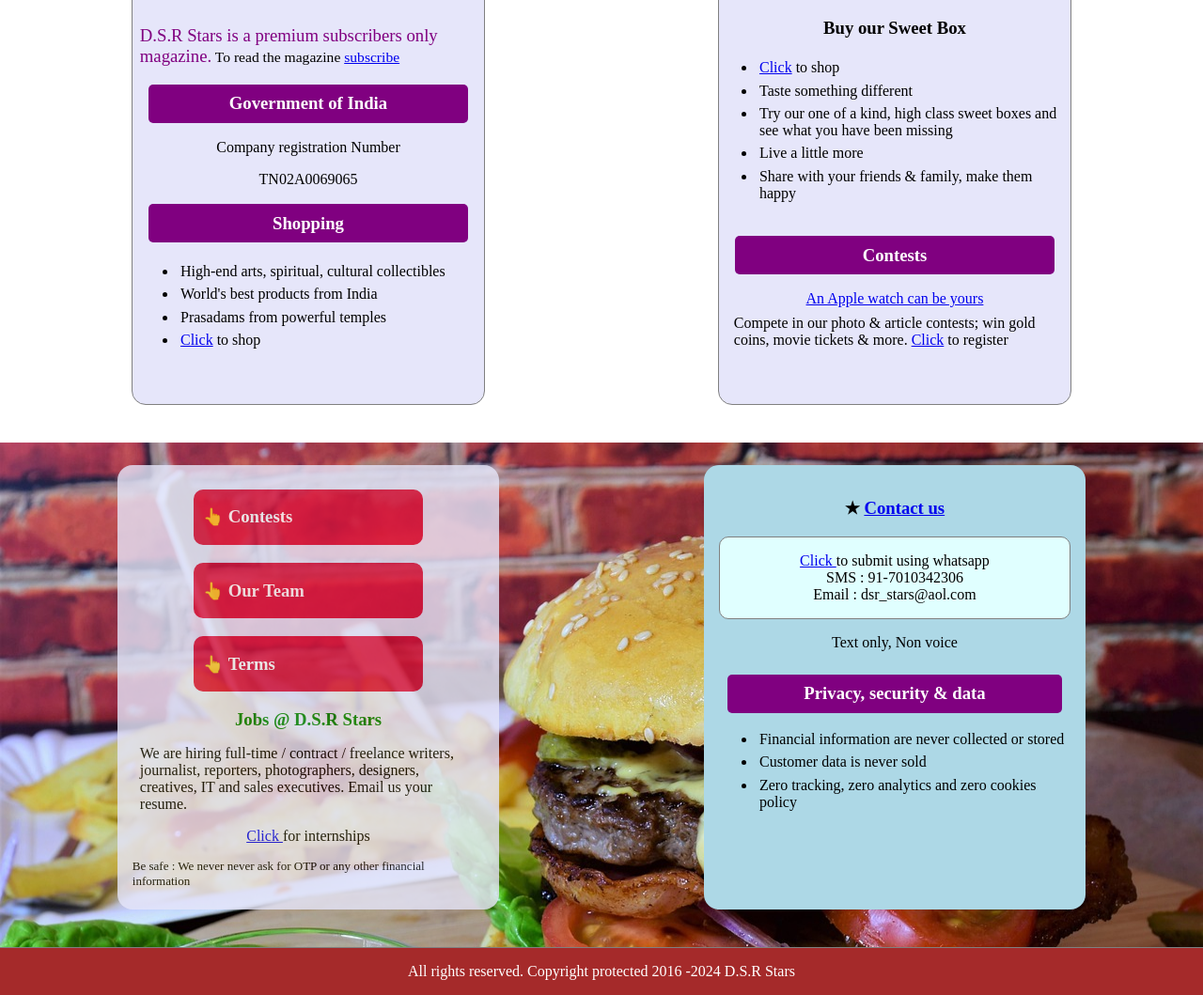
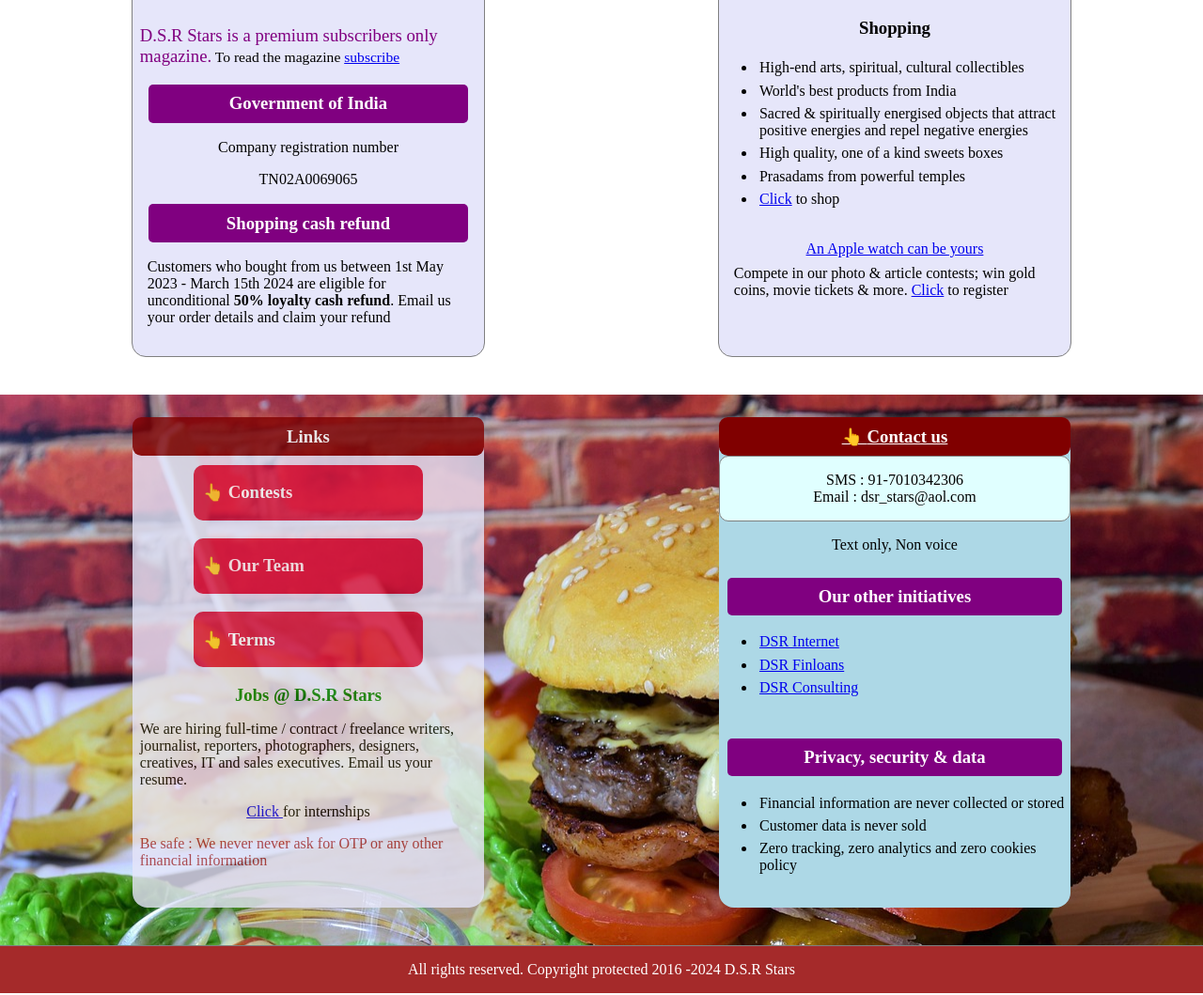
Before and after one commit to dsrstars/dsrstars.github.io, a plain HTML site: page index.html in a window 1280 px wide. Shown: the part 416-1475 px from the top of the page at 94% size. Drawn offline with Linux system fonts and the light colour scheme.

Commit message:
Add files via upload

```diff
--- a/index.html
+++ b/index.html
@@ -17,22 +17,12 @@
 </h3>
 <h3 style="text-align:center;background-color:purple;color:white;border-radius:5px;padding:0.5em;margin:0.5em;">Government of India</h3>
 <div style="padding:0.5em 0;">
-Company registration Number</div>
+Company registration number</div>
 <div style="padding:0.5em 0;">
 TN02A0069065
 </div>
-<h3 style="text-align:center;background-color:purple;color:white;border-radius:5px;padding:0.5em;margin:0.5em;">Shopping</h3>
-<h3 style="text-align:center;">
-<div style="color:black;font-weight:bold;"></div>
-</h3>
-<div style="padding:0;text-align:center;padding-bottom:1em;">
-<ul style="text-align:left;">
-<li>High-end arts, spiritual, cultural collectibles</li>
-<li>World's best products from India</li>
-<li>Prasadams from powerful temples</li>
-<li><a style="text-decoration:underline;" href="sweets.html">Click</a> to shop</li>
-</ul>
-</div>
+<h3 style="text-align:center;background-color:purple;color:white;border-radius:5px;padding:0.5em;margin:0.5em;">Shopping cash refund</h3>
+<div style="text-align:left;padding:0.5em;">Customers who bought from us between 1st May 2023 - March 15th 2024 are eligible for unconditional <b>50% loyalty cash refund</b>. Email us your order details and claim your refund</div>
 </div>
 
 </div>
@@ -40,17 +30,21 @@ TN02A0069065
 <div class="mob30" style="padding:0;border: solid thin grey;border-radius:15px;background-color:lavender;opacity:1;padding-bottom:1em;">
 <img style="width:100%;border-top-left-radius:15px;border-top-right-radius:15px;" src="laddu.jpg">
 <h3 style="text-align:center;">
-<div style="color:black;font-weight:bold;">Buy our Sweet Box</div>
+<div style="color:black;font-weight:bold;">Shopping</div>
 </h3>
+
+<div style="padding:0;text-align:center;">
 <ul style="text-align:left;">
+<li>High-end arts, spiritual, cultural collectibles</li>
+<li>World's best products from India</li>
+<li>Sacred & spiritually energised objects that attract positive energies and repel negative energies</li>
+<li>High quality, one of a kind sweets boxes</li>
+<li>Prasadams from powerful temples</li>
 <li><a style="text-decoration:underline;" href="sweets.html">Click</a> to shop</li>
-<li>Taste something different</li>
-<li>Try our one of a kind, high class sweet boxes and see what you have been missing</li>
-<li>Live a little more</li>
-<li>Share with your friends & family, make them happy</li>
 </ul>
+</div>
+
 <div  style="text-align:center;padding:0.5em;">
-<h3 style="text-align:center;background-color:purple;color:white;border-radius:5px;padding:0.5em;margin:0.5em;">Contests</h3>
 <div style="padding:0.5em 0;">
 <a style="text-decoration:underline;" href="contests.html">An Apple watch can be yours</a>
 <div style="padding:0.5em 0.5em;;text-align:left;">
@@ -59,14 +53,15 @@ Compete in our photo & article contests; win gold coins, movie tickets & more. <
 </div>
 </div>
 
+
 </div>
 
 </div>
 
 <div class="row" style="background-color:lavender;background:url('burger.jpg');">
 
-<div class="mob30" style="padding:1em;background-color:lavender; opacity:0.8;border-radius:1em;">
-
+<div class="mob30" style="padding:0;background-color:lavender; opacity:0.8;border-radius:1em;">
+<h3 class="yellowh3" style="">Links</h3>
 <a style="color:white;text-decoration:none;" href="contests.html"><h3 style="background-color:crimson;color:white; text-align:left;display:inline-block;border-radius: 10px;cursor:pointer;width:12em;padding:1em 0.5em;margin:0.5em;"><span style="font-size:large;text-decoration:none;">&#128070; </span>Contests</h3></a>
 
 <a style="color:white;text-decoration:none;" href="team.html"><h3 style="background-color:crimson;color:white; text-align:left;display:inline-block;border-radius: 10px;cursor:pointer;width:12em;padding:1em 0.5em;margin:0.5em;"><span style="font-size:large;text-decoration:none;">&#128070; </span>Our Team</h3></a>
@@ -76,14 +71,24 @@ Compete in our photo & article contests; win gold coins, movie tickets & more. <
 <h3 style="color:green;margin:0.5em 0 auto;">Jobs @ D.S.R Stars</h3>
 <div style="font-weight:normal;color:black;padding:1em 0.5em 0.5em;background-color:lavender; opacity:1;text-align:left;">We are hiring full-time / contract / freelance writers, journalist, reporters, photographers, designers, creatives, IT and sales executives. Email us your resume.</div>
 <div style="font-weight:normal;color:black;padding:0.5em 0;"><a href="interns.html">Click </a>for internships</div>
-<div style="font-weight:normal;color:black;padding:0.5em 0;text-align:left;font-size:small;">Be safe : We never never ask for OTP or any other financial information</div>
+<div style="font-weight:normal;color:brown;margin:0.5em;text-align:left;font-size:medium;">Be safe : We never never ask for OTP or any other financial information</div>
 
 </div>
 
-<div class="mob30" style="padding:1em;background:lightblue;border-radius:1em;">
-<h3><span style="font-size:large;text-decoration:none;">&starf; </span><a href="contact.html">Contact us</a></h3>
-<div style="border:solid thin grey;padding:1em;border-radius:10px;background-color:lightcyan;"><a href="https://wa.me/917010342306">Click </a>to submit using whatsapp</a><br>SMS : 91-7010342306<br>Email : dsr_stars@aol.com</div>
+<div class="mob30" style="padding:0;background:lightblue;border-radius:1em;">
+<h3 class="yellowh3" ><a style="color:white;" href="contact.html"><span style="font-size:large;text-decoration:none;color:black;">&#128070; </span>Contact us</a></h3>
+<div style="border:solid thin grey;padding:1em;border-radius:10px;background-color:lightcyan;">SMS : 91-7010342306<br>Email : dsr_stars@aol.com</div>
 <div style="padding:1em;">Text only, Non voice</div>
+<h3 style="text-align:center;background-color:purple;color:white;border-radius:5px;padding:0.5em;margin:0.5em;">Our other initiatives</h3>
+<div style="padding: 0;">
+<div style="padding:0;text-align:center;padding-bottom:1em;">
+<ul style="text-align:left;">
+<li><a style="text-decoration:underline;" href="https://dsrnet.github.io">DSR Internet</a></li>
+<li><a style="text-decoration:underline;" href="https://dsrcs.github.io">DSR Finloans</a></li>
+<li><a style="text-decoration:underline;" href="https://dsrsbs.github.io">DSR Consulting</a></li>
+</ul>
+</div>
+</div>
 <h3 style="text-align:center;background-color:purple;color:white;border-radius:5px;padding:0.5em;margin:0.5em;">Privacy, security & data</h3>
 <div style="padding: 0;">
 <div style="padding:0;text-align:center;padding-bottom:1em;">
```
